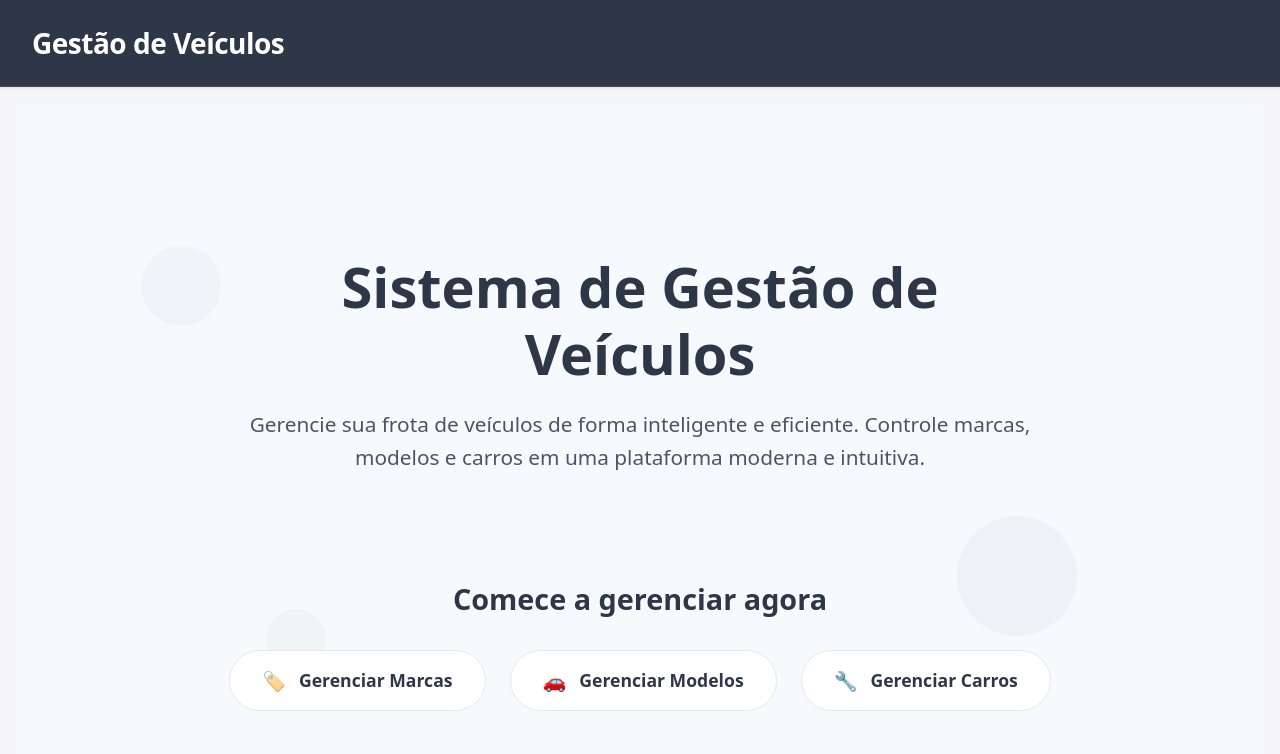
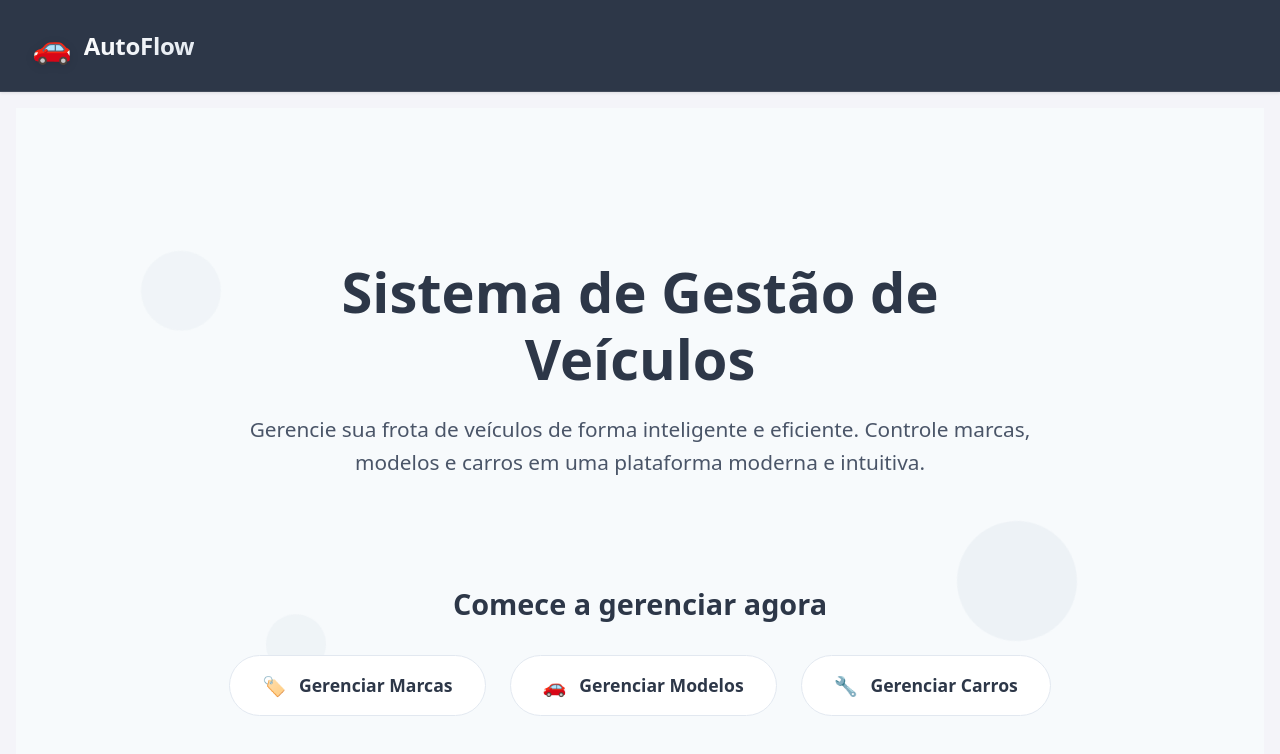
Before and after one commit to luiAmaral/cars-frontend, a React (Vite) app: page / in a window 1280 px wide. Shown: the top 754 px of the page. Built offline with nearby package versions, Linux system fonts and the light colour scheme.

Commit message:
Modernizar header com novo design e logo

```diff
--- a/src/App.css
+++ b/src/App.css
@@ -29,14 +29,31 @@ body {
 .logo {
   color: white;
   text-decoration: none;
-  font-size: 1.75rem;
+  display: flex;
+  align-items: center;
+  gap: 0.75rem;
+  font-size: 1.5rem;
   font-weight: 600;
-  letter-spacing: -0.5px;
+  letter-spacing: -0.3px;
   transition: opacity 0.2s ease;
 }
 
+.logo-icon {
+  font-size: 2rem;
+  filter: drop-shadow(0 2px 4px rgba(0, 0, 0, 0.1));
+}
+
+.logo-text {
+  font-weight: 700;
+  background: linear-gradient(135deg, #ffffff 0%, #e2e8f0 100%);
+  -webkit-background-clip: text;
+  -webkit-text-fill-color: transparent;
+  background-clip: text;
+}
+
 .logo:hover {
-  opacity: 0.9;
+  opacity: 0.85;
+  transform: translateY(-1px);
 }
 
 /* Responsividade do header */
--- a/src/App.tsx
+++ b/src/App.tsx
@@ -14,7 +14,10 @@ function App() {
     <>
       <header className="main-header">
         <div className="header-content">
-          <Link to="/" className="logo">Gestão de Veículos</Link>
+          <Link to="/" className="logo">
+            <span className="logo-icon">🚗</span>
+            <span className="logo-text">AutoFlow</span>
+          </Link>
         </div>
       </header>
       <main className="container">
```
